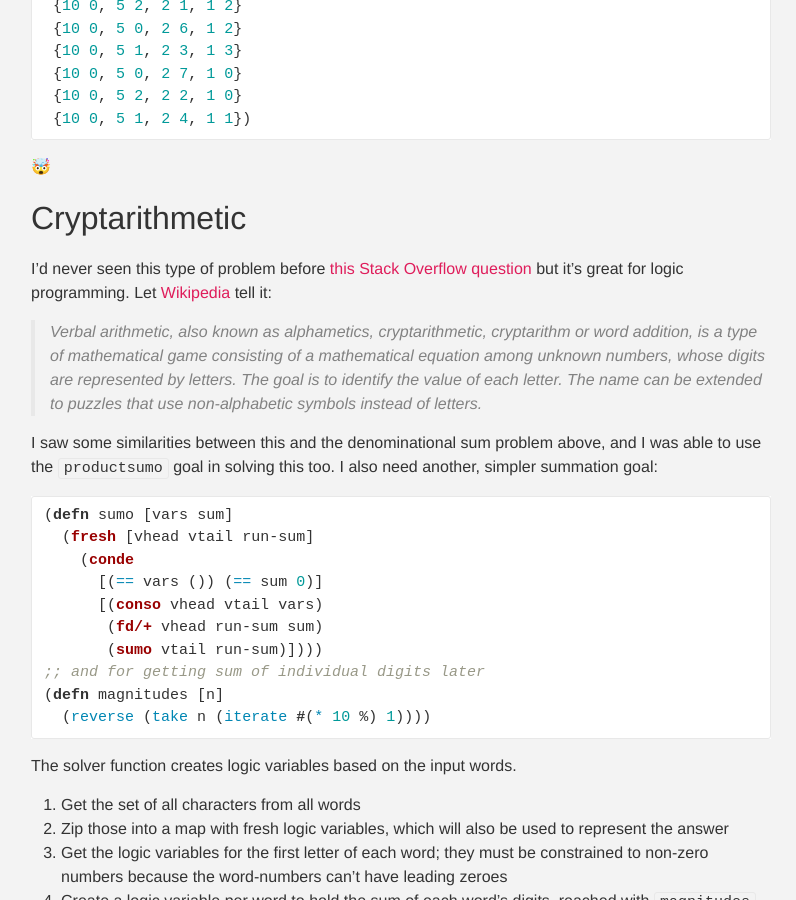
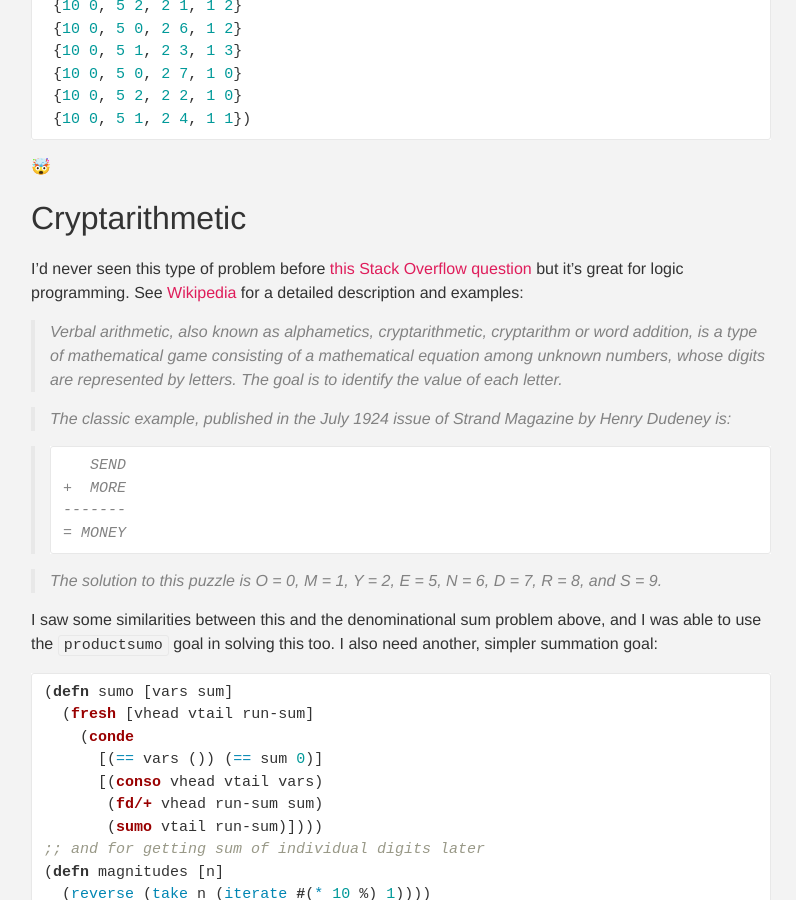
Before and after one commit to taylorwood/taylorwood.github.io, a Jekyll site: the page built from _posts/2018-05-10-clojure-logic.md, in a window 1280 px wide and 900 px high, scrolled down 1920 px. Shown: the whole window, without its empty margins (239-1035 px from the left). Built offline with Jekyll 4.4.1, drawn with Linux system fonts in a browser that asks for light colours.

Commit message:
Cryptarithmetic example

````diff
--- a/_posts/2018-05-10-clojure-logic.md
+++ b/_posts/2018-05-10-clojure-logic.md
@@ -85,9 +85,18 @@ And now let's find all the ways we can make 14 out of denominations 1, 2, 5, and
 
 ## Cryptarithmetic
 
-I'd never seen this type of problem before [this Stack Overflow question](https://stackoverflow.com/q/55315374) but it's great for logic programming. Let [Wikipedia](https://en.wikipedia.org/wiki/Verbal_arithmetic) tell it:
+I'd never seen this type of problem before [this Stack Overflow question](https://stackoverflow.com/q/55315374) but it's great for logic programming. See [Wikipedia](https://en.wikipedia.org/wiki/Verbal_arithmetic) for a detailed description and examples:
 
->Verbal arithmetic, also known as alphametics, cryptarithmetic, cryptarithm or word addition, is a type of mathematical game consisting of a mathematical equation among unknown numbers, whose digits are represented by letters. The goal is to identify the value of each letter. The name can be extended to puzzles that use non-alphabetic symbols instead of letters.
+>Verbal arithmetic, also known as alphametics, cryptarithmetic, cryptarithm or word addition, is a type of mathematical game consisting of a mathematical equation among unknown numbers, whose digits are represented by letters. The goal is to identify the value of each letter.
+
+>The classic example, published in the July 1924 issue of Strand Magazine by Henry Dudeney is:
+
+>        SEND
+>     +  MORE
+>     -------
+>     = MONEY
+
+>The solution to this puzzle is O = 0, M = 1, Y = 2, E = 5, N = 6, D = 7, R = 8, and S = 9.
 
 I saw some similarities between this and the denominational sum problem above, and I was able to use the `productsumo` goal in solving this too. I also need another, simpler summation goal:
 ```clojure
````
